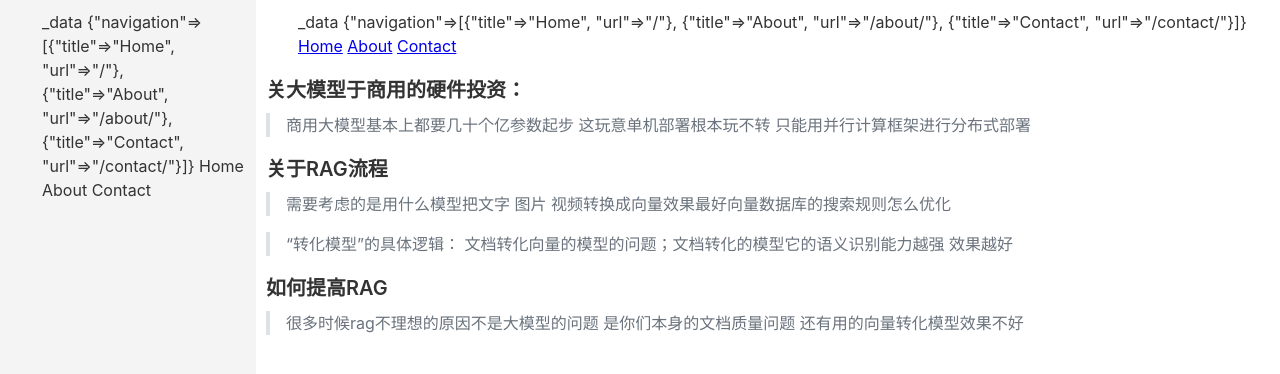
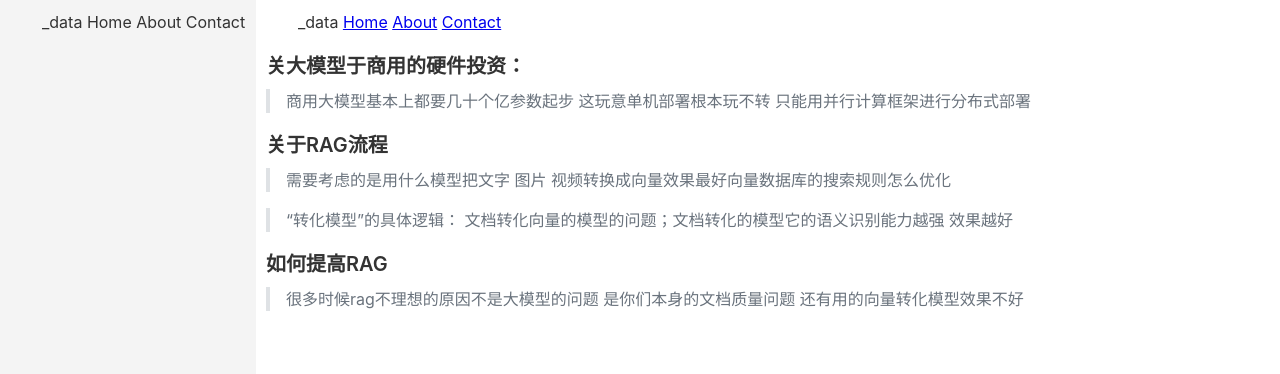
Before and after one commit to xly1981/md, a Jekyll site: the page built from docs/AI/AI_summary.md, in a window 1280 px wide. Shown: the top 374 px of the page. Built offline with Jekyll 4.4.1, drawn with Linux system fonts in a browser that asks for light colours; our own code applies the rules of GitHub Pages for plain Markdown files.

Commit message:
Update sidebar.html

```diff
--- a/docs/_includes/sidebar.html
+++ b/docs/_includes/sidebar.html
@@ -1,11 +1,6 @@
 <nav>
   <ul>
     {{ site.data_dir }}
-    {{ site.data.navigation }}
-    {% for nav_item in site.data._data/navigation %}
-      <a href="{{ nav_item.url }}">{{ nav_item.title }}</a>
-    {% endfor %}
-
     {% for nav_item in site.data.navigation.navigation %}
       <a href="{{ nav_item.url }}">{{ nav_item.title }}</a>
     {% endfor %}
```
